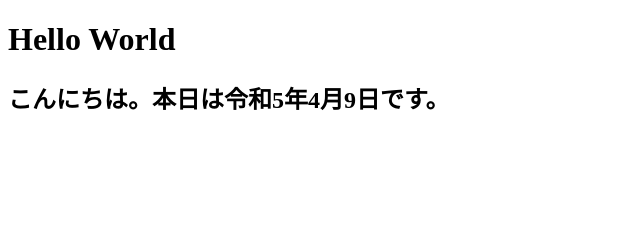
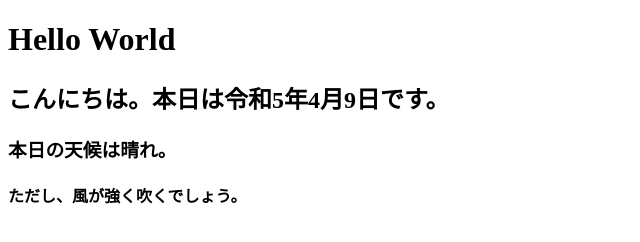
Before and after one commit to Ayatsuki/test, a plain HTML site: page index.html in a window 1280 px wide. Shown: the whole page, without its empty margins (0-640 px from the left). Drawn offline with Linux system fonts and the light colour scheme.

Commit message:
Update index.html

```diff
--- a/index.html
+++ b/index.html
@@ -7,5 +7,7 @@
     <body>
         <h1>Hello World</h1>
         <h2>こんにちは。本日は令和5年4月9日です。</h2>
+        <h3>本日の天候は晴れ。</h3>
+        <h4>ただし、風が強く吹くでしょう。</h4>
     </body>
 </html>
```
